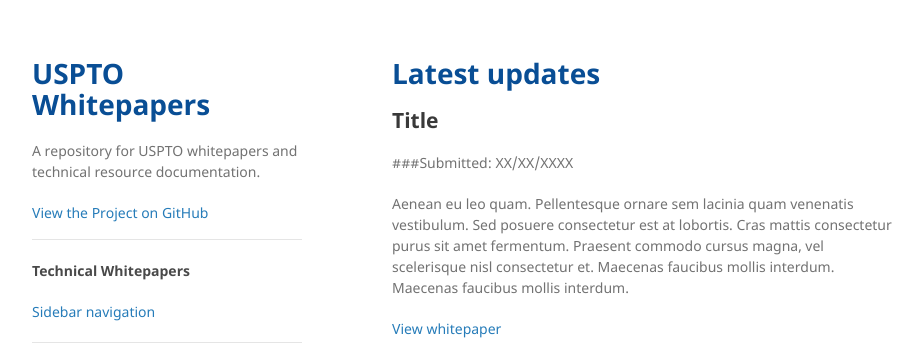
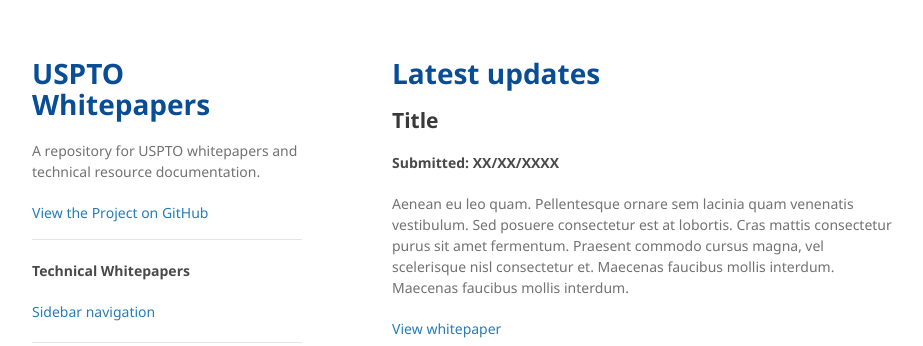
Before and after one commit to USPTO/whitepapers, a Jekyll site: the page built from index.md, in a window 1280 px wide. Shown: the top 346 px of the page, without its empty margins (178-1101 px from the left). Built offline with Jekyll 4.4.1, drawn with Linux system fonts in a browser that asks for light colours; our own code applies the rules of GitHub Pages for plain Markdown files.

```diff
--- a/index.md
+++ b/index.md
@@ -5,7 +5,7 @@ layout: default
 # Latest updates
 
 ## Title
-###Submitted: XX/XX/XXXX
+#### Submitted: XX/XX/XXXX
 
 Aenean eu leo quam. Pellentesque ornare sem lacinia quam venenatis vestibulum. Sed posuere consectetur est at lobortis. Cras mattis consectetur purus sit amet fermentum. Praesent commodo cursus magna, vel scelerisque nisl consectetur et. Maecenas faucibus mollis interdum. Maecenas faucibus mollis interdum.
 
```
